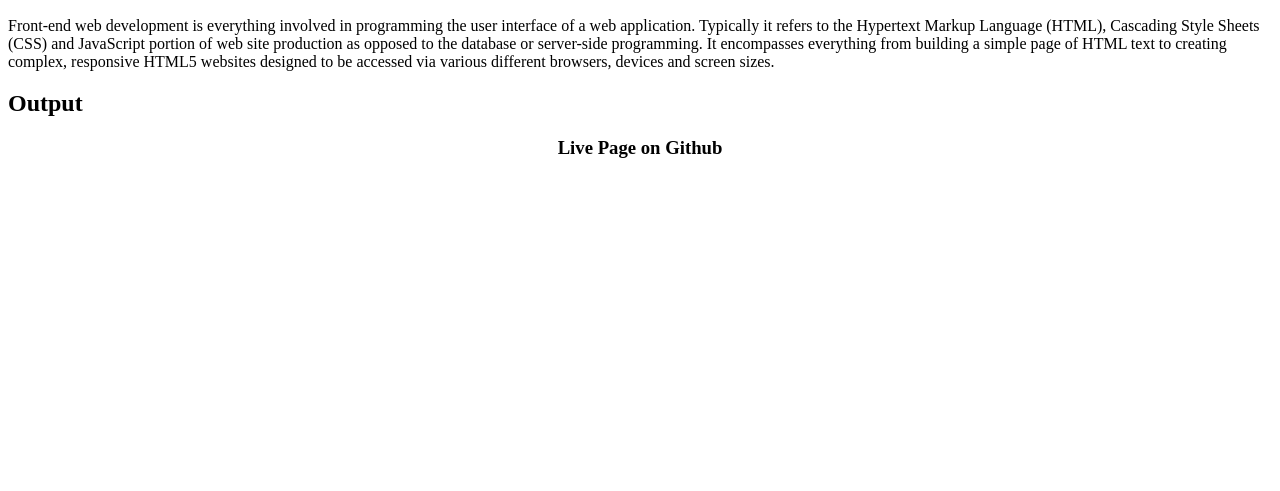
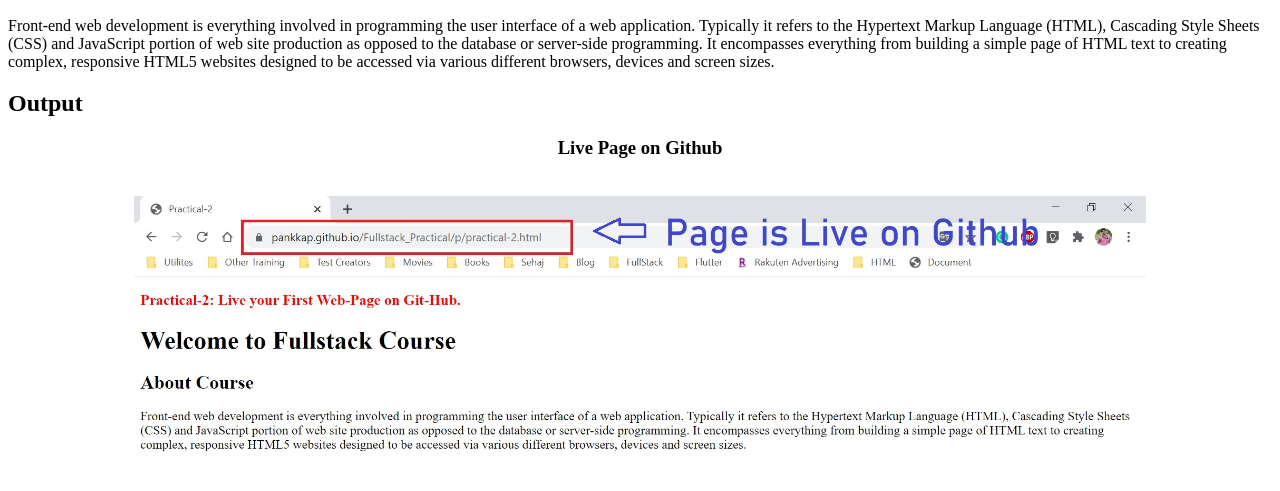
Before and after one commit to CodeWithKartikk/fullstack3, a plain HTML site: page index.html in a window 1280 px wide. Shown: the part 151-642 px from the top of the page. Drawn offline with Linux system fonts and the light colour scheme.

Commit message:
Update index.html

```diff
--- a/index.html
+++ b/index.html
@@ -25,7 +25,7 @@
     <br />
     <img
       style="width: 80%; display: block; margin-left: auto; margin-right: auto;"
-      src="../Images/Practical-2/Practical_2.jpg"
+      src="fullstack3.jpg"
       alt=""
     />
   </body>
```
